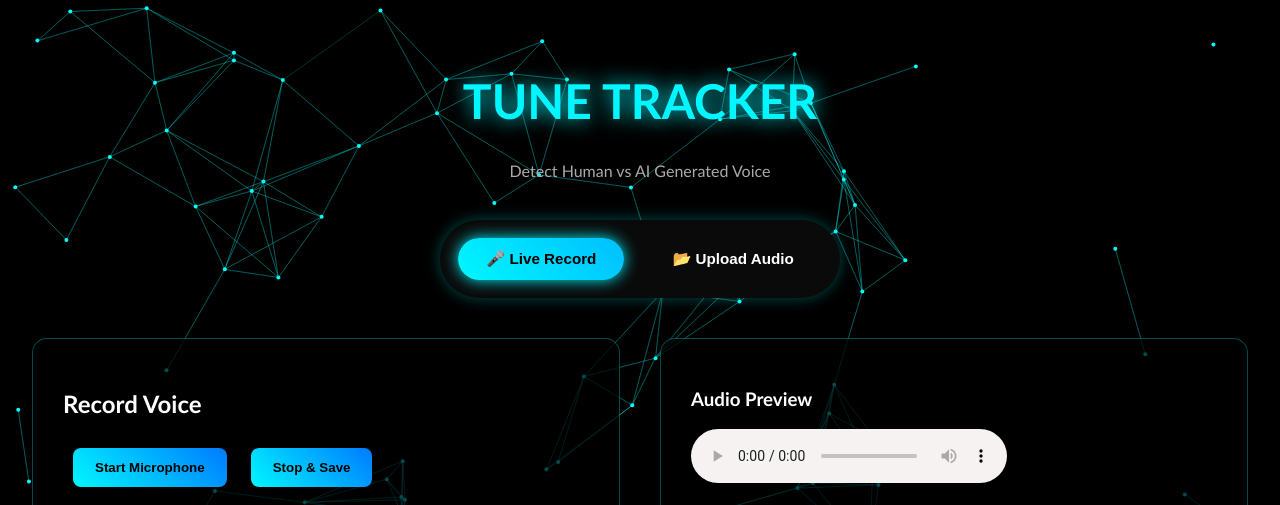
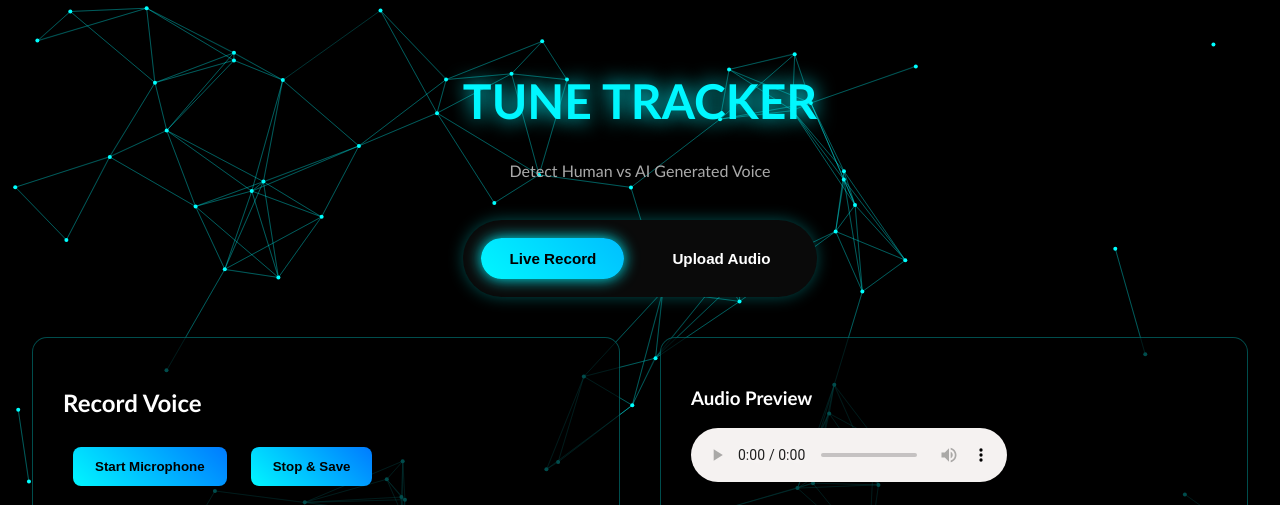
Before and after one commit to Mounadharshini/HUMAN-VS-MACHINE-VOICE, a Flask app: page / in a window 1280 px wide. Shown: the top 505 px of the page. Run offline with Flask 3, Linux system fonts and the light colour scheme.

Commit message:
Refactor button labels and clean up HTML structure
Updated button labels for better readability and removed unnecessary whitespace.

```diff
--- a/templates/index.html
+++ b/templates/index.html
@@ -21,16 +21,14 @@
 <p>Detect Human vs AI Generated Voice</p>
 </header>
 
-
 <!-- TOGGLE -->
 
 <div class="mode-switch">
 
-<button id="recordTab" class="active">🎤 Live Record</button>
-<button id="uploadTab">📂 Upload Audio</button>
+<button id="recordTab" class="active">Live Record</button>
+<button id="uploadTab">Upload Audio</button>
 
 </div>
-
 
 <div class="main-grid">
 
@@ -51,7 +49,6 @@
 
 </div>
 
-
 <!-- UPLOAD -->
 
 <div id="uploadSection">
@@ -70,7 +67,6 @@
 </div>
 
 </div>
-
 
 <!-- RIGHT PANEL -->
 
@@ -98,15 +94,25 @@
 
 </div>
 
+<script>
 
-<script>
+/* SHOW FILE NAME + AUDIO PREVIEW */
 
 document.getElementById("audioFile").addEventListener("change",function(){
 
-document.getElementById("fileName").textContent=this.files[0].name
+let file=this.files[0]
+
+document.getElementById("fileName").textContent=file.name
+
 document.getElementById("hiddenAudio").files=this.files
 
+// PLAY AUDIO PREVIEW
+let player=document.getElementById("player")
+player.src=URL.createObjectURL(file)
+
 })
+
+/* TAB SWITCH */
 
 let recordTab=document.getElementById("recordTab")
 let uploadTab=document.getElementById("uploadTab")
```
